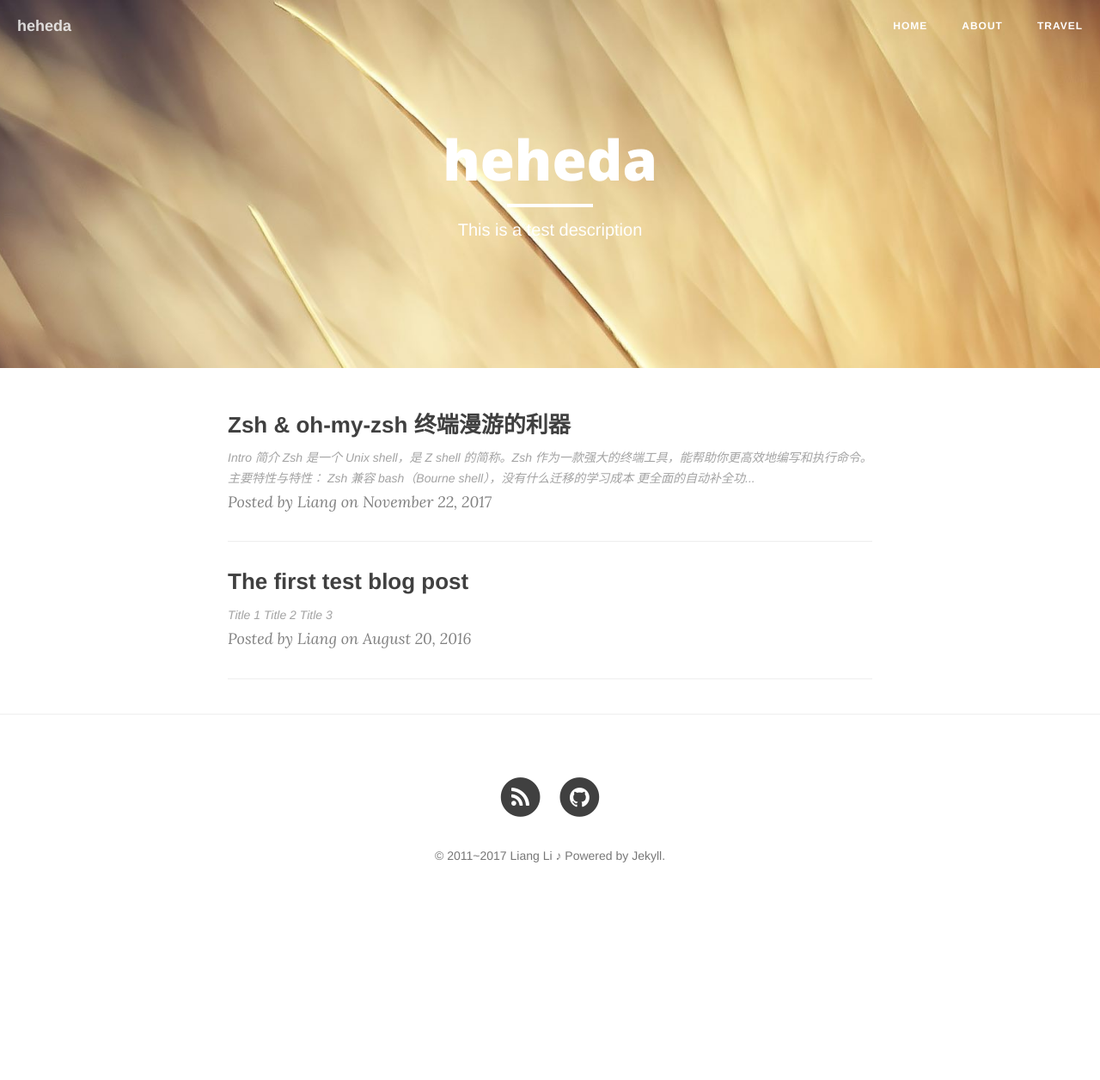
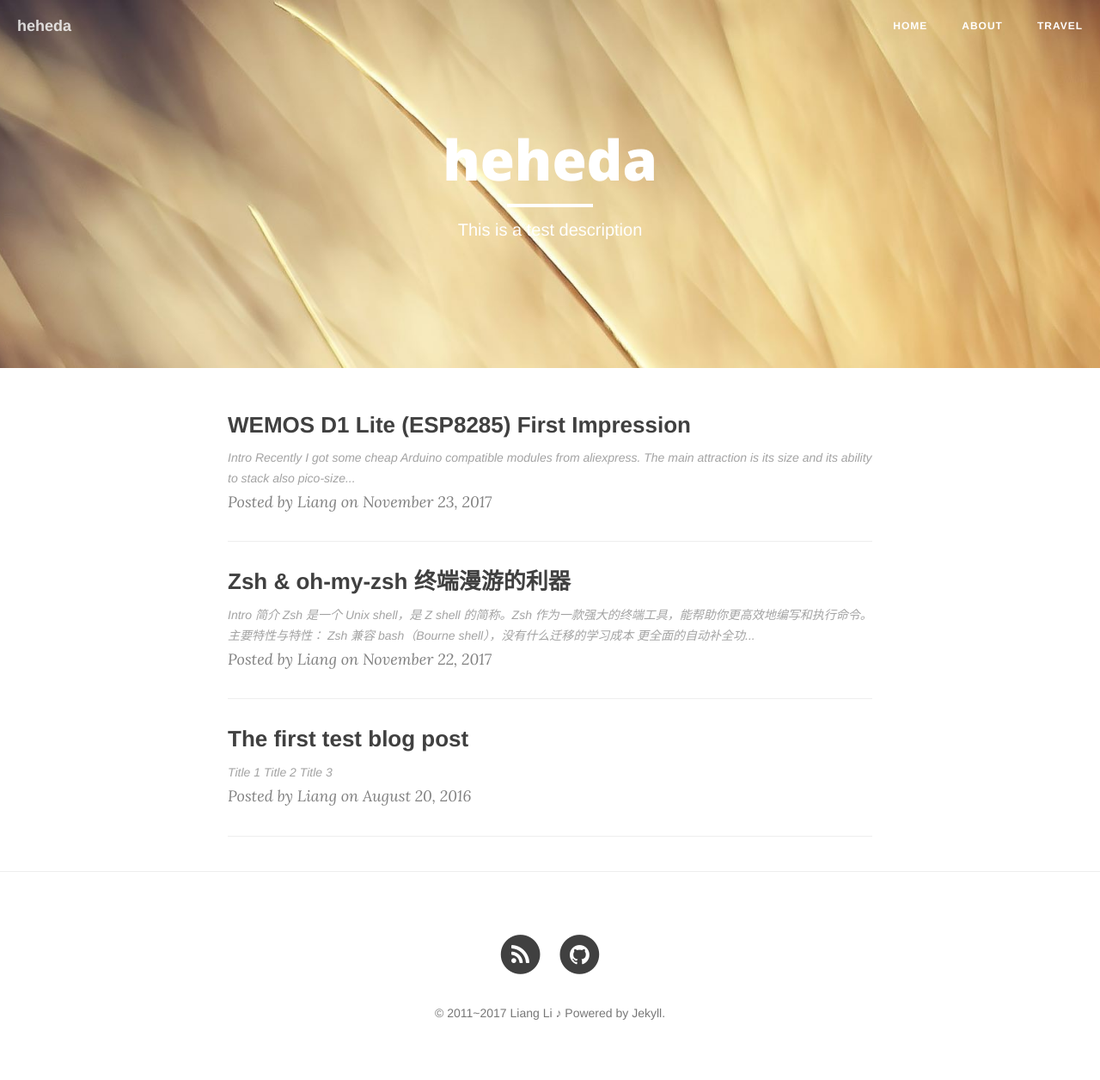
Before and after one commit to liangli2718/liangli2718.github.io, a Jekyll site: the page built from index.html, in a window 1280 px wide. Shown: the whole page at 86% size. Built offline with Jekyll 4.4.1, drawn with Linux system fonts in a browser that asks for light colours; nearby versions of some CDN libraries; the list of posts is cut into pages by our own code; before the commit the page ends 1073 px from its top, so only the background shows below that; part of the change alters nothing that is shown.

```diff
--- a/_config.yml
+++ b/_config.yml
@@ -1,8 +1,8 @@
 # Site settings
 title: heheda
 header-img: "img/autumn2.jpg"
-tagline: "tagline"
-description: "description"
+tagline: Just another engineer
+description:
 baseurl: https://liangli2718.github.io
 # url: "http://localhost:4000"
 
@@ -11,9 +11,9 @@ enforce_ssl: https://liangli2718.github.io
 
 # About/contact
 owner:
-  name: "Liang Li"
+  name: Liang Li
   email: liangli2718@gmail.com
-  bio: "bio here"
+  bio:
 
 # Data
 gavatar: https://dreamofbook.qiniudn.com/Az..png
--- /dev/null
+++ b/_posts/2017-11-23-wemos-d1-lite-first-impression.md
@@ -0,0 +1,37 @@
+---
+layout: post
+title: WEMOS D1 Lite (ESP8285) First Impression
+categories: [blog ]
+tags: [Arduino, ESP8266]
+description: Small, stackable, yet powerful.
+---
+
+# Intro
+Recently I got some cheap Arduino compatible modules from [aliexpress](https://www.aliexpress.com/item/WEMOS-D1-mini-Lite-V1-0-0-WIFI-Internet-of-Things-development-board-based-ESP8285-1MB/32795857574.html?spm=a2g0s.9042311.0.0.WzDIGy). The main attraction is its size and its ability to stack also pico-sized extension modules. The second part is inherited from the original Arduino board, however, the originals are about 5-8 times larger than the WEMOS solution.
+
+# The Boards
+So this is what I've got:
+
+## WEMOS D1 Lite
+![D1](img/2017-11-23/d1-lite.jpg)
+
+This is the core board with ESP8285 chip on it. The ESP8285 is newer, more-integrated version of ESP8266 and it has an on-chip 1MB flash. This eliminates the need of having a discrete Flash chip on the PCB meaning a cleaner layout and less BOM. There is another version (WEMOS D1 mini) which is equipped with a ESP8266 and a discrete Flash memory.
+
+## Battery Shield
+![battery_mgr](img/2017-11-23/battery-mgr.jpg)
+
+This board is an extension board that can be stacked on the D1 Lite (or D1 Mini). It features a TP5410 power management chip which allows charging a standard 3.7V lithium-ion battery from its USB port. It also generates 5V output for the D1 Lite and other stacked boards by its boost circuit.
+This shield makes it easy to add a rechargeable battery to a project.
+
+## Temperature & Humidity Sensor
+![t_h_sensor](img/2017-11-23/sht-30.jpg)
+
+This extension board has a SHT-30 sensor chip on it which can measure the temperature and humidity with typical accuracies of ±0.3°C and ±3%RH. Nothing special, but just another stackable solution.
+
+## OLED Shield
+![oled](img/2017-11-23/oled.jpg)
+
+This shield provide a monochromatic 0.66 inch OLED screen with 2 extra push buttons on each side. The 0.66" areas includes 64x48 pixels.
+The OLED is controlled by SSD1306 driver IC and connected via I2C to the core board.
+
+# Size Comparison
```
Also changed, not shown: img/2017-11-23/battery-mgr.jpg (added), img/2017-11-23/d1-lite.jpg (added), img/2017-11-23/oled.jpg (added), img/2017-11-23/sht-30.jpg (added).
